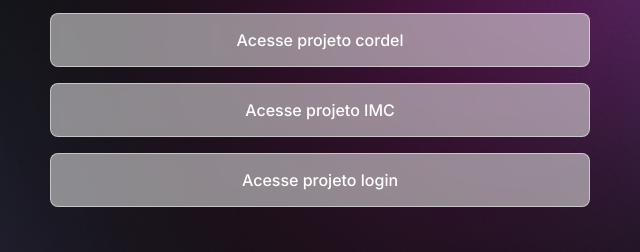
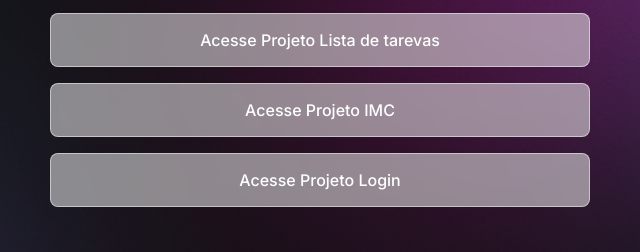
Before and after one commit to ivanrods/dev-links, a plain HTML site: page index.html in a window 1280 px wide. Shown: the part 365-617 px from the top of the page, 320-960 px from the left. Drawn offline with nearby package versions, Linux system fonts and the light colour scheme.

Commit message:
Novo link

```diff
--- a/index.html
+++ b/index.html
@@ -32,13 +32,13 @@
                     <a href="https://ivanrods.github.io/FocusTimer/" target="_blank">Acesse projeto FocusTimer</a>
                 </li>
                 <li>
-                    <a href="https://ivanrods.github.io/projeto-cordel/" target="_blank">Acesse projeto cordel</a>
+                    <a href="https://ivanrods.github.io/FocusTimer/" target="_blank">Acesse Projeto Lista de tarevas</a>
                 </li>
                 <li>
-                    <a href="https://ivanrods.github.io/IMC/" target="_blank">Acesse projeto IMC</a>
+                    <a href="https://ivanrods.github.io/IMC/" target="_blank">Acesse Projeto IMC</a>
                 </li>
                 <li>
-                    <a href="https://ivanrods.github.io/projeto-login/" target="_blank">Acesse projeto login</a>
+                    <a href="https://ivanrods.github.io/projeto-login/" target="_blank">Acesse Projeto Login</a>
                 </li>
             </ul>
         </div>
```
